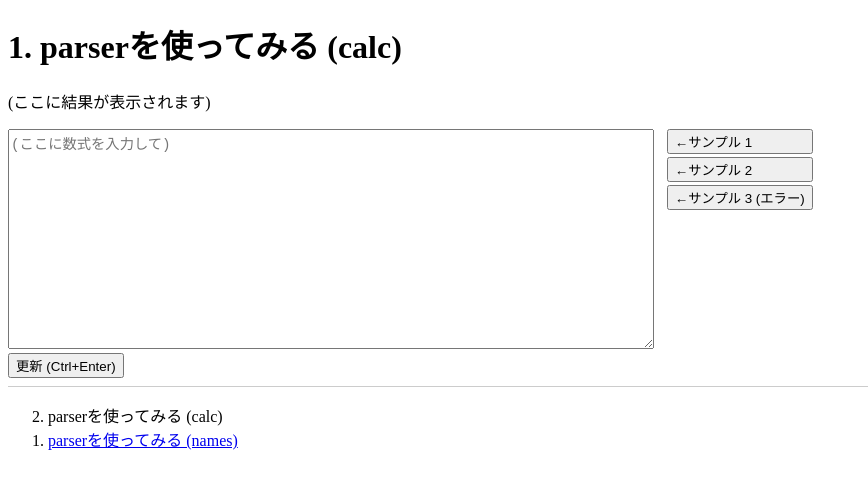
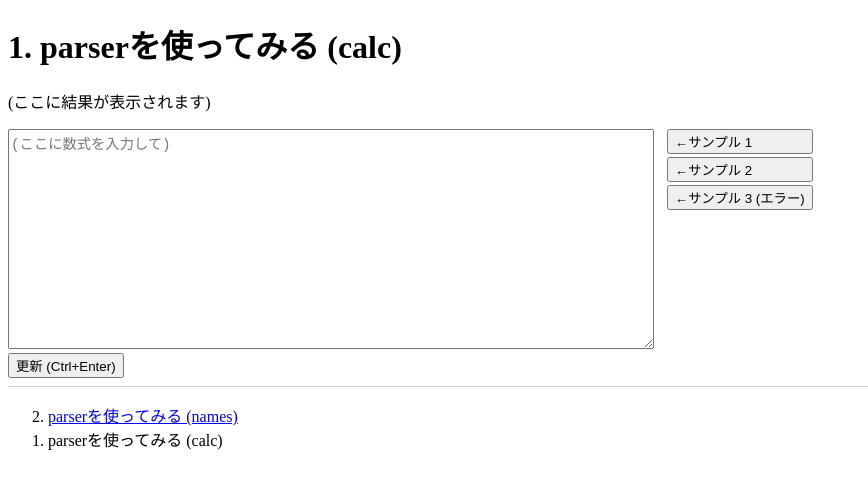
Before and after one commit to heiwa4126/react-peggy1, a React (Vite) app: page /#/ in a window 1280 px wide. Shown: the top 488 px of the page, without its empty margins (0-868 px from the left). Built offline with nearby package versions, Linux system fonts and the light colour scheme.

Commit message:
fix nav order

```diff
--- a/src/App.tsx
+++ b/src/App.tsx
@@ -19,8 +19,8 @@ function App() {
 }
 
 const links = [
+	{ to: "/2", text: "parserを使ってみる (names)" },
 	{ to: "/1", text: "parserを使ってみる (calc)" },
-	{ to: "/2", text: "parserを使ってみる (names)" },
 ];
 
 export const Links = React.memo(({ here }: { here?: string }) => {
```
